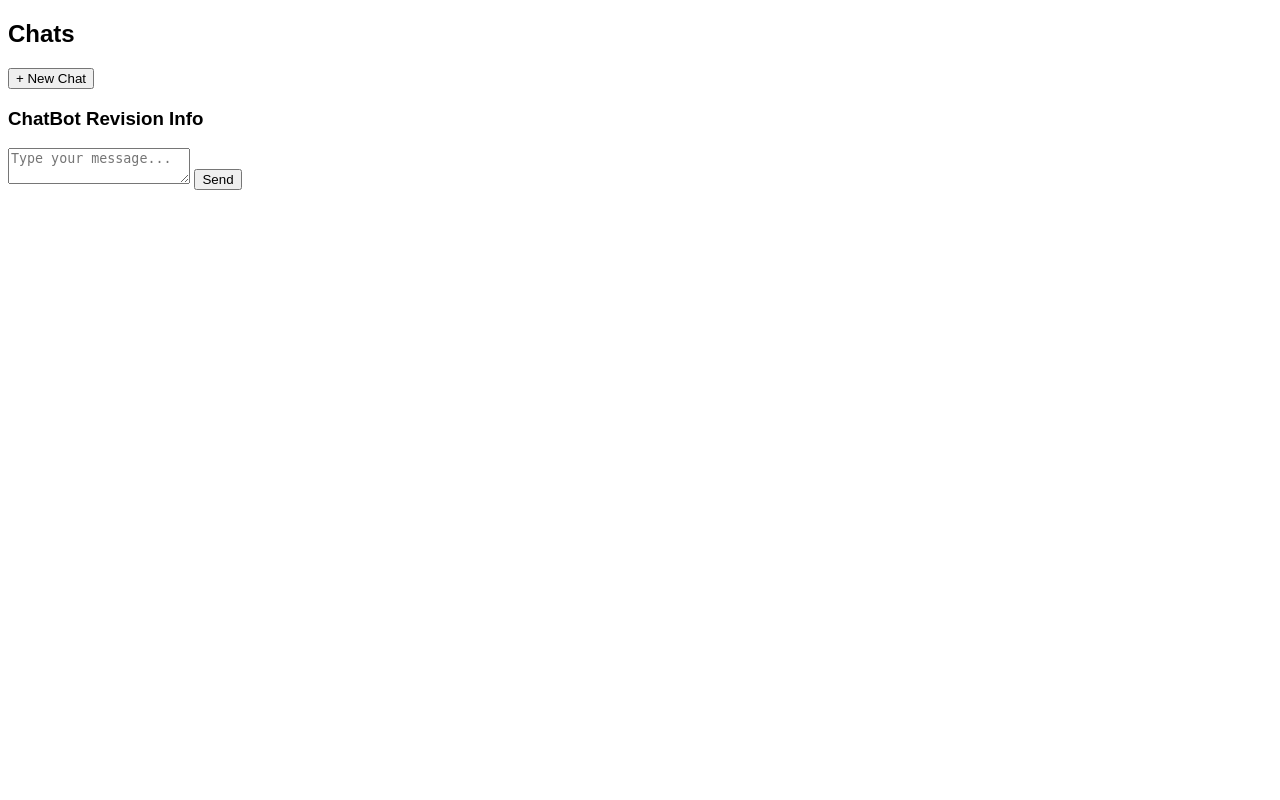
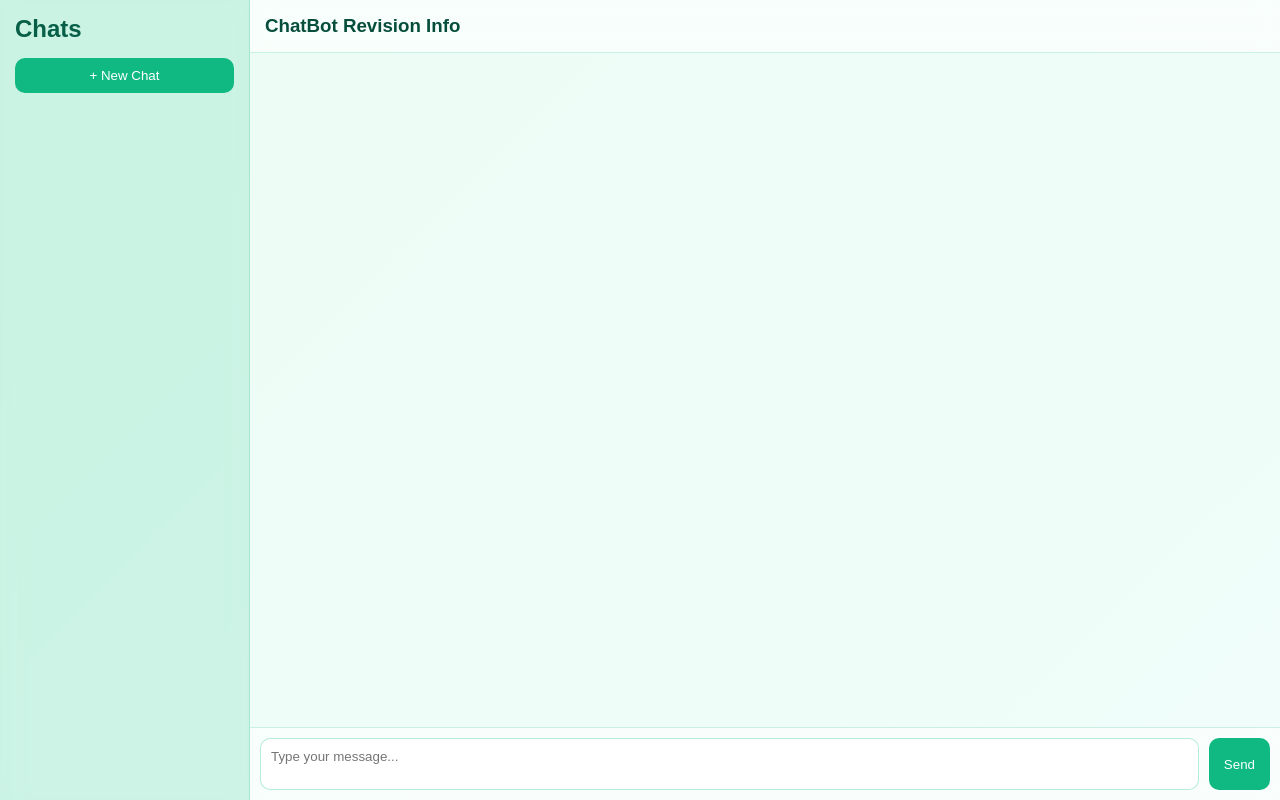
Before and after one commit to AdamTrabelsiii/openai-chatbot-projet, a Python web app: template templates/index.html in a window 1280 px wide. Run offline with Jinja, Linux system fonts and the light colour scheme; the template is opened without the code that fills it, so the values that code supplies are empty.

Commit message:
Refactor CSS for layout and styling improvements

```diff
--- a/static/style.css
+++ b/static/style.css
@@ -1,3 +1,160 @@
+* {
+  margin: 0;
+  padding: 0;
+  box-sizing: border-box;
+  font-family: Arial, sans-serif;
+}
+
 body {
-  font-family: Arial;
+  height: 100vh;
+  background: linear-gradient(135deg, #ecfdf5, #f0fdfa);
+  color: #064e3b;
 }
+
+
+.app {
+  display: flex;
+  height: 100vh;
+}
+
+
+.sidebar {
+  width: 250px;
+  background: rgba(16, 185, 129, 0.15);
+  backdrop-filter: blur(10px);
+  padding: 15px;
+  display: flex;
+  flex-direction: column;
+  border-right: 1px solid rgba(16, 185, 129, 0.2);
+}
+
+.sidebar h2 {
+  margin-bottom: 15px;
+  color: #065f46;
+}
+
+
+.newchat {
+  padding: 10px;
+  background: #10b981;
+  border: none;
+  color: white;
+  cursor: pointer;
+  border-radius: 10px;
+  margin-bottom: 15px;
+}
+
+.newchat:hover {
+  background: #059669;
+}
+
+
+.chat-list {
+  display: flex;
+  flex-direction: column;
+  gap: 8px;
+}
+
+.chat-item {
+  padding: 10px;
+  background: rgba(255, 255, 255, 0.6);
+  border-radius: 10px;
+  cursor: pointer;
+  color: #065f46;
+  display: flex;
+  justify-content: space-between;
+  align-items: center;
+  border: 1px solid rgba(16, 185, 129, 0.2);
+}
+
+.chat-item:hover {
+  background: rgba(16, 185, 129, 0.15);
+}
+
+.chat-item .delete {
+  background: transparent;
+  border: none;
+  color: #ef4444;
+  cursor: pointer;
+}
+
+
+.main {
+  flex: 1;
+  display: flex;
+  flex-direction: column;
+}
+
+
+.header {
+  padding: 15px;
+  background: rgba(255, 255, 255, 0.6);
+  backdrop-filter: blur(10px);
+  color: #064e3b;
+  border-bottom: 1px solid rgba(16, 185, 129, 0.2);
+}
+
+
+.chatbox {
+  flex: 1;
+  padding: 20px;
+  overflow-y: auto;
+  display: flex;
+  flex-direction: column;
+  gap: 10px;
+}
+
+
+.message {
+  padding: 10px 14px;
+  border-radius: 14px;
+  max-width: 60%;
+  word-wrap: break-word;
+}
+
+
+.user {
+  background: #10b981;
+  color: white;
+  margin-left: auto;
+}
+
+
+.bot {
+  background: rgba(255, 255, 255, 0.7);
+  color: #064e3b;
+  border: 1px solid rgba(16, 185, 129, 0.2);
+}
+
+
+.msgarea {
+  display: flex;
+  padding: 10px;
+  background: rgba(255, 255, 255, 0.6);
+  backdrop-filter: blur(10px);
+  border-top: 1px solid rgba(16, 185, 129, 0.2);
+}
+
+.msgarea textarea {
+  flex: 1;
+  padding: 10px;
+  border: 1px solid rgba(16, 185, 129, 0.3);
+  border-radius: 10px;
+  resize: none;
+  background: white;
+  color: #064e3b;
+}
+
+.msgarea button {
+  margin-left: 10px;
+  padding: 10px 15px;
+  background: #10b981;
+  border: none;
+  color: white;
+  border-radius: 10px;
+  cursor: pointer;
+}
+
+.msgarea button:hover {
+  background: #059669;
+}
```
